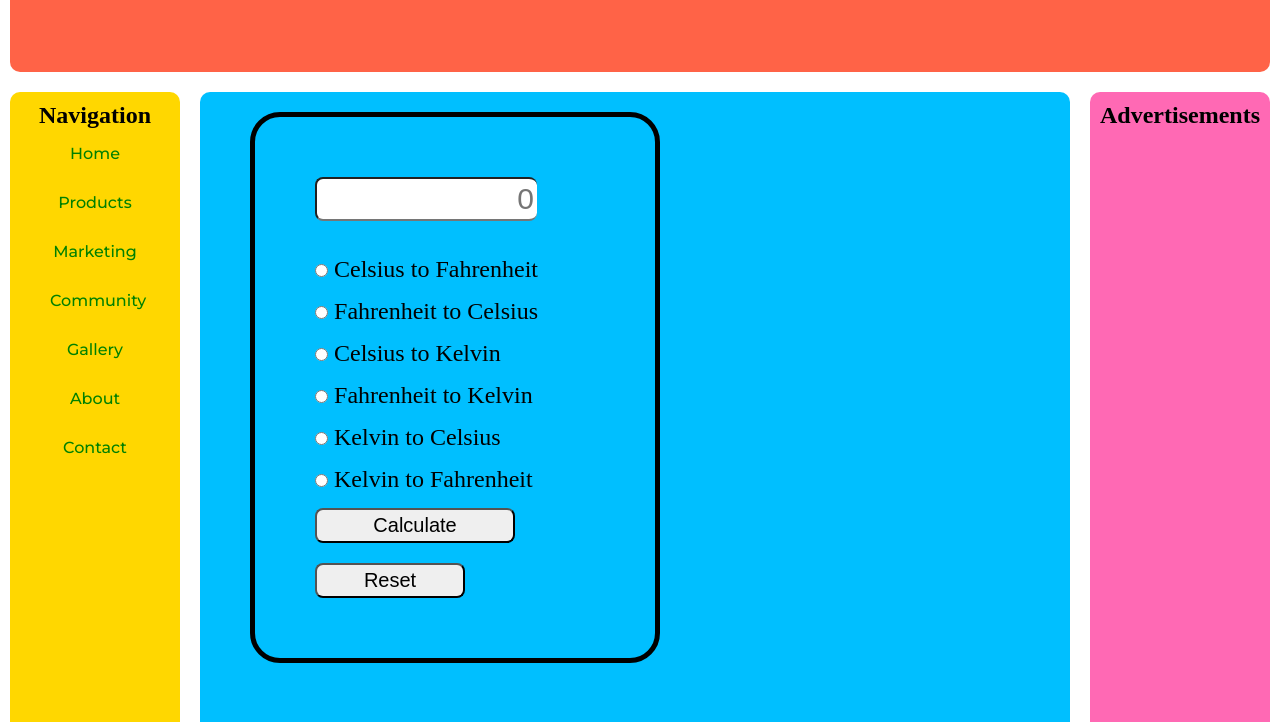
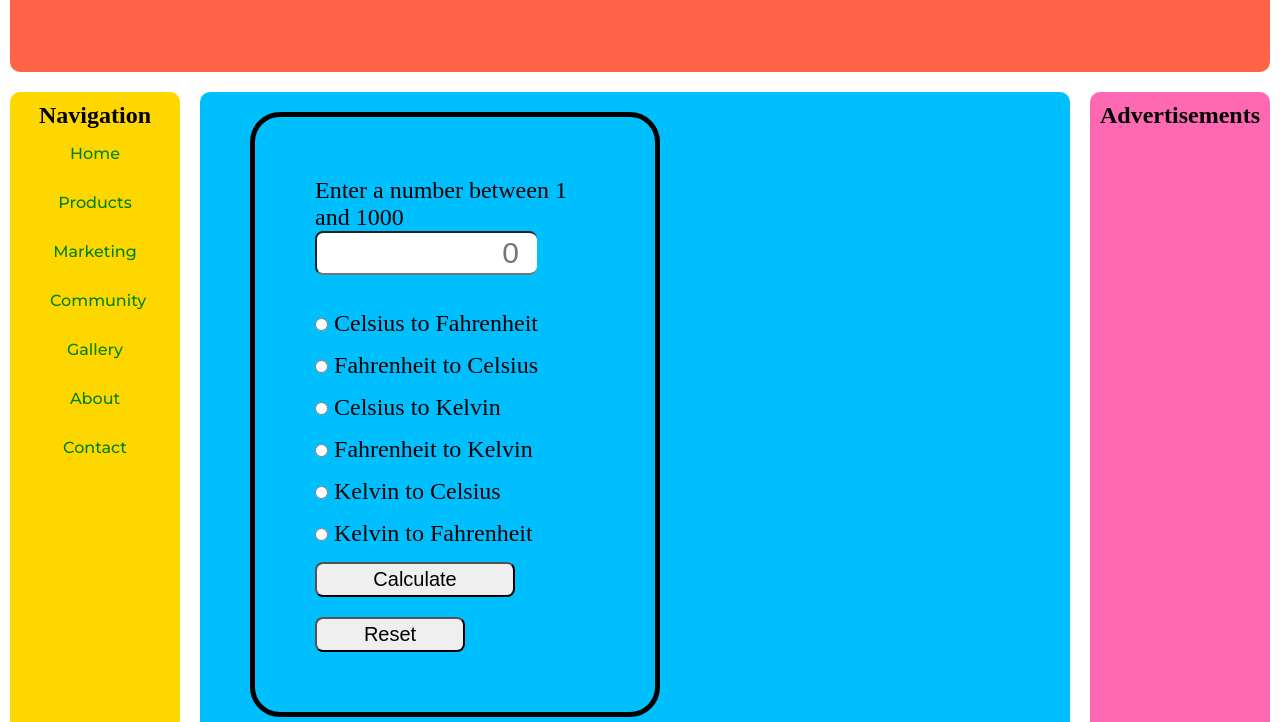
Before and after one commit to zybertobeto/javascript, a plain HTML site: page temperature.html in a window 1280 px wide. Shown: the part 78-800 px from the top of the page. Drawn offline with Linux system fonts and the light colour scheme.

Commit message:
Modified from console.log to the displayarea

```diff
--- a/temperature.html
+++ b/temperature.html
@@ -16,9 +16,9 @@
         <form action="action_page.php" id="tempform" method="post">
           <div class="temperatureform">
             <div class="formdata">
-              <label for="displayarea"></label>
+              <label for="displayarea">Enter a number between 1 and 1000</label>
               <input
-                type="text"
+                type="number"
                 class="displaybox"
                 id="displayarea"
                 name="displayarea"
```
